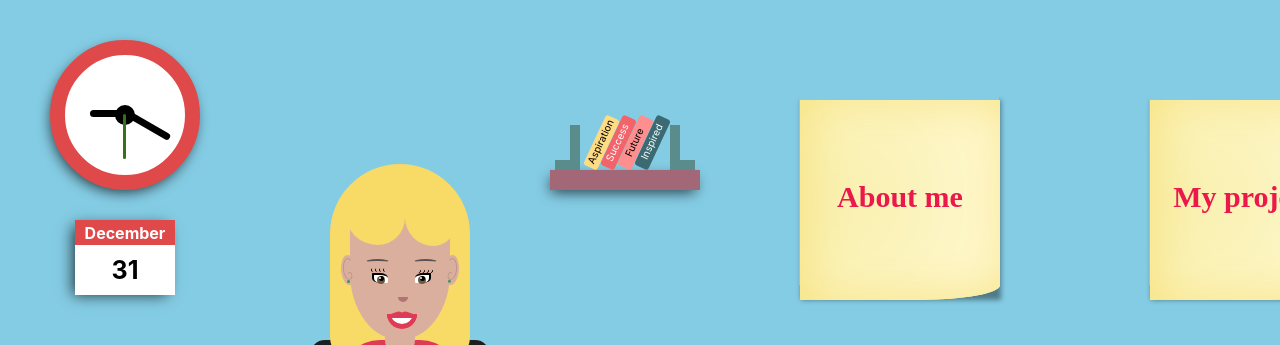
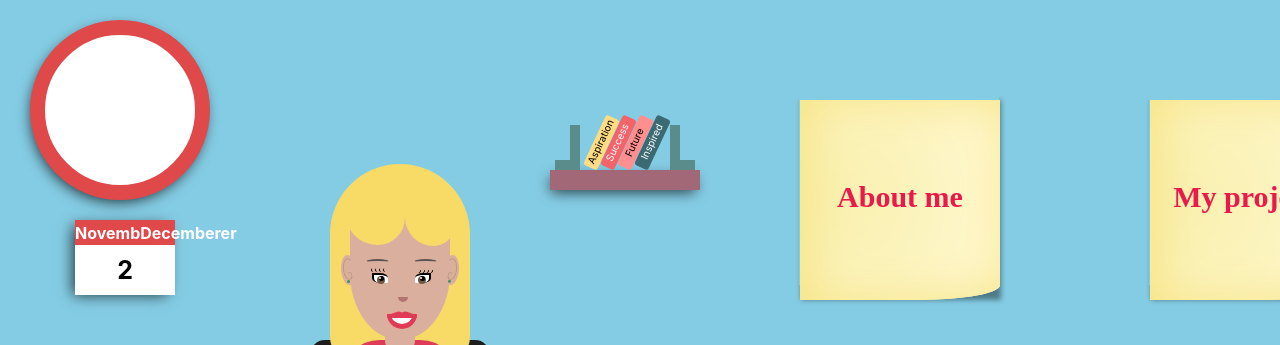
Before and after one commit to deryatanriverdi88/deryatanriverdi, a React (Create React App) app: page / in a window 1280 px wide. Shown: the top 345 px of the page. Built offline with nearby package versions, Linux system fonts and the light colour scheme; a web font is replaced by a local one.

Commit message:
react-clock installed and added

```diff
--- a/package.json
+++ b/package.json
@@ -9,7 +9,9 @@
     "node-sass": "^4.13.0",
     "react": "^16.12.0",
     "react-awesome-slider": "^2.3.0",
+    "react-clock": "^2.4.0",
     "react-dom": "^16.12.0",
+    "react-live-clock": "^3.1.0",
     "react-router-dom": "^5.1.2",
     "react-scripts": "3.3.0",
     "react-spring": "^8.0.27",
--- a/src/App.css
+++ b/src/App.css
@@ -24,27 +24,34 @@ ul li{
 }
 
 .clock{
-  width: 150px;
-  height: 150px;
+  width: 180px;
+  height: 180px;
   border: 15px solid #e0494a;
   background: white;
   position: absolute;
-  top: 40px;
+  top: 20px;
+  left: 30px;
   border-radius: 50%;
   -webkit-box-shadow: -2px 5px 14px -3px rgba(0,0,0,0.75);
 -moz-box-shadow: -2px 5px 14px -3px rgba(0,0,0,0.75);
 box-shadow: -2px 5px 14px -3px rgba(0,0,0,0.75);
 }
 
-.dot{
+.react-clock{
+  position: relative;
+  left: 0px;
+  top: 0px;
+}
+
+/* .dot{
   margin: 50px auto;
   background:black;
   width: 20px;
   height: 20px;
   border-radius: 50%;
-}
+} */
 
-.hour, .minute{
+/* .hour, .minute{
   width: 35px;
   height: 7px;
   background: black;
@@ -70,7 +77,7 @@ box-shadow: -2px 5px 14px -3px rgba(0,0,0,0.75);
   left: 58px;
   background: #37721b;
   border-radius: 90px;
-}
+} */
 
 .shelf{
   width: 150px;
--- a/src/App.js
+++ b/src/App.js
@@ -3,6 +3,8 @@ import './App.css';
 import Typing  from 'react-typing-animation'
 import AwesomeSlider from 'react-awesome-slider';
 import AwesomeSliderStyles from 'react-awesome-slider/src/styled/cube-animation';
+// import Clock from 'react-live-clock';
+import Clock from 'react-clock';
 
 // import Typing from 'react-typing-animation';
 // // import Bio from './Components/Bio'
@@ -13,51 +15,61 @@ import AwesomeSliderStyles from 'react-awesome-slider/src/styled/cube-animation'
 class App extends React.Component {
 
   state = {
-    date: new Date().getMonth(),
-    day: new Date().getDate(),
-    month: "",
+    month: new Date().getMonth(),
+    day: new Date().getDay(),
+    date: new Date(),
     bio: false,
     project: false,
     skill: false,
     contact: false
   }
 
-  componentDidMount(){
-    if(this.state.date === 0){
-      this.setState({month: "January"})
+  componentDidMount() {
+      setInterval(
+        () => this.setState({ date: new Date() }),
+        1000
+      );
+  }
+
+
+  month =()=> {
+    let month = ""
+    if(this.state.month === 0){
+     return month = "January"
     }
-    else if (this.state.date === 1){
-      this.setState({month: "February"})
+    else if (this.state.month === 1){
+      return month = "February"
     }
-    else if (this.state.date === 2){
-      this.setState({month: "March"})
+    else if (this.state.month === 2){
+      return month = "March"
     }
-    else if (this.state.date === 3){
-      this.setState({month: "April"})
+    else if (this.state.month === 3){
+      return month = "April"
     }
-    else if (this.state.date === 4){
-      this.setState({month: "May"})
+    else if (this.state.month === 4){
+      return month = "May"
     }
-    else if (this.state.date === 5){
-      this.setState({month: "June"})
+    else if (this.state.month === 5){
+      return month = "June"
     }
-    else if (this.state.date === 6){
-      this.setState({month: "July"})
+    else if (this.state.month === 6){
+      return month = "July"
     }
-    else if (this.state.date === 7){
-      this.setState({month: "August"})
+    else if (this.state.month === 7){
+      return month = "August"
+
     }
-    else if (this.state.date ===8){
-      this.setState({month: "September"})
+    else if (this.state.month ===8){
+      return month = "September"
     }
-    else if (this.state.date === 9){
-      this.setState({month: "October"})
+    else if (this.state.month === 9){
+      return month = "October"
     }
-    else if (this.state.date === 10){
-      this.setState({month: "November"})
+    else if (this.state.month === 10){
+      return month = "November"
     }
     else {
-      this.setState({month: "December"})
+      return month = "NovembDecemberer"
     }
   }
 
@@ -86,6 +98,7 @@ class App extends React.Component {
   }
 
 
+
   render(){
 
 
@@ -96,14 +109,17 @@ class App extends React.Component {
 
           <div className="border">
           <div className="clock">
-            <div className="dot"></div>
+          <Clock className="react-clock"
+          value={this.state.date}
+        />
+            {/* <div className="dot"></div>
             <div className="hour"></div>
             <div className="minute"></div>
-            <div className="second"></div>
+            <div className="second"></div> */}
           </div>
           <div className="calendar">
-          <div className="month">{this.state.month}</div>
-          <div className="day">{this.state.day}</div>
+          <div className="month">{this.month()}</div>
+         <div className="day">{this.state.day}</div>
           </div>
           <div className="shelf">
             <div className="book-holder">
```
Also changed, not shown: 1 other file (tests, documents, lock files or other folders).
